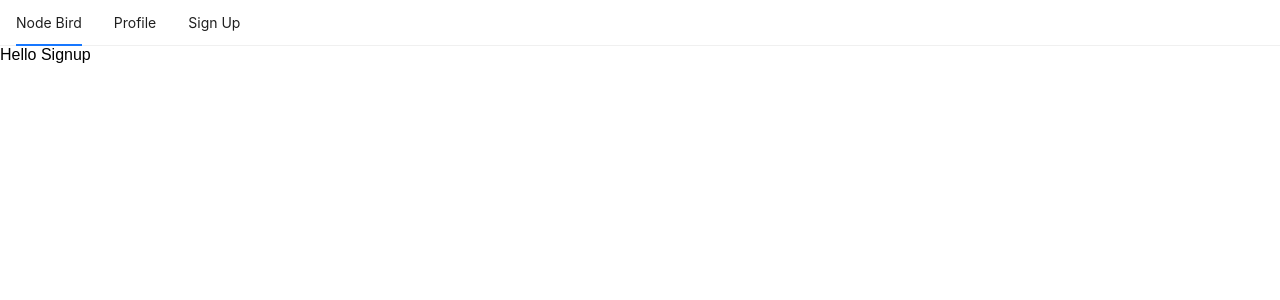
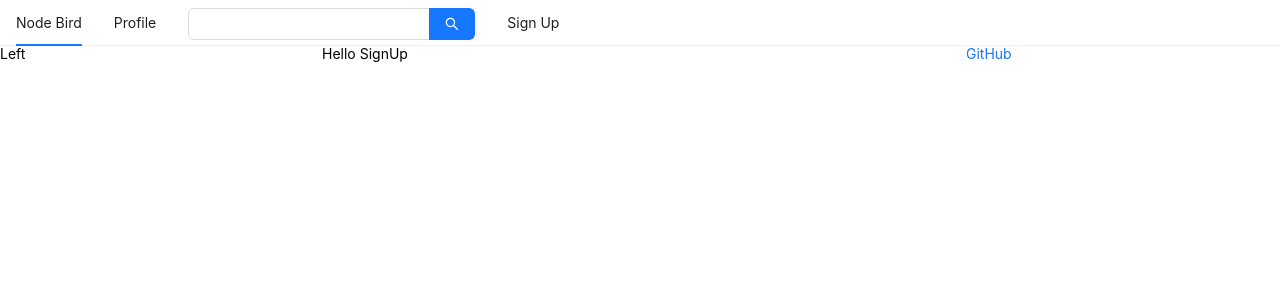
Before and after one commit to Na-David/MyBird, a Next.js app: page /signup in a window 1280 px wide. Shown: the top 300 px of the page. Built offline with nearby package versions, Linux system fonts and the light colour scheme.

Commit message:
antd - grid

```diff
--- a/components/AppLayout.jsx
+++ b/components/AppLayout.jsx
@@ -1,7 +1,7 @@
 import React from 'react';
 import PropTypes from 'prop-types';
 import Link from 'next/link';
-import { Menu } from 'antd';
+import { Menu, Input, Row, Col } from 'antd';
 
 
 const AppLayout = ({children}) => {
@@ -16,10 +16,23 @@ const AppLayout = ({children}) => {
             <Link href="/profile"><a>Profile</a></Link>
           </Menu.Item>
           <Menu.Item>
+            <Input.Search enterButton style={{verticalAlign: 'middle'}}/>
+          </Menu.Item>
+          <Menu.Item>
             <Link href="/signup"><a>Sign Up</a></Link>
           </Menu.Item>
         </Menu>
-        {children}
+        <Row gutter={8}>
+          <Col xs={24} md={6}>
+            Left
+          </Col>
+          <Col xs={24} md={12}>
+           {children}
+          </Col>
+          <Col xs={24} md={6}>
+            <a href='https://www.github.com/Na-David' target="_blank" rel="noreferrer noopener">GitHub</a>
+          </Col>
+        </Row>
     </div>
     </>
   )
--- a/pages/signup.jsx
+++ b/pages/signup.jsx
@@ -1,14 +1,14 @@
 import React from 'react'
-import AppLayout from '../components/AppLayout'
+import AppLayout from '../components/AppLayout';
+import Head from 'next/head';
 
 const SignUp = () => {
   return (
     <>
-    <div>
-        <AppLayout>
-            <div>Hello Signup</div>
-        </AppLayout>
-    </div>
+    <Head>
+      <title>Sign Up | My Bird</title>
+    </Head>
+        <AppLayout><div>Hello SignUp</div></AppLayout>
     </>
   )
 }
```
Also changed, not shown: pages/index.jsx (+6 -7 lines), pages/profile.jsx (+5 -5 lines).
